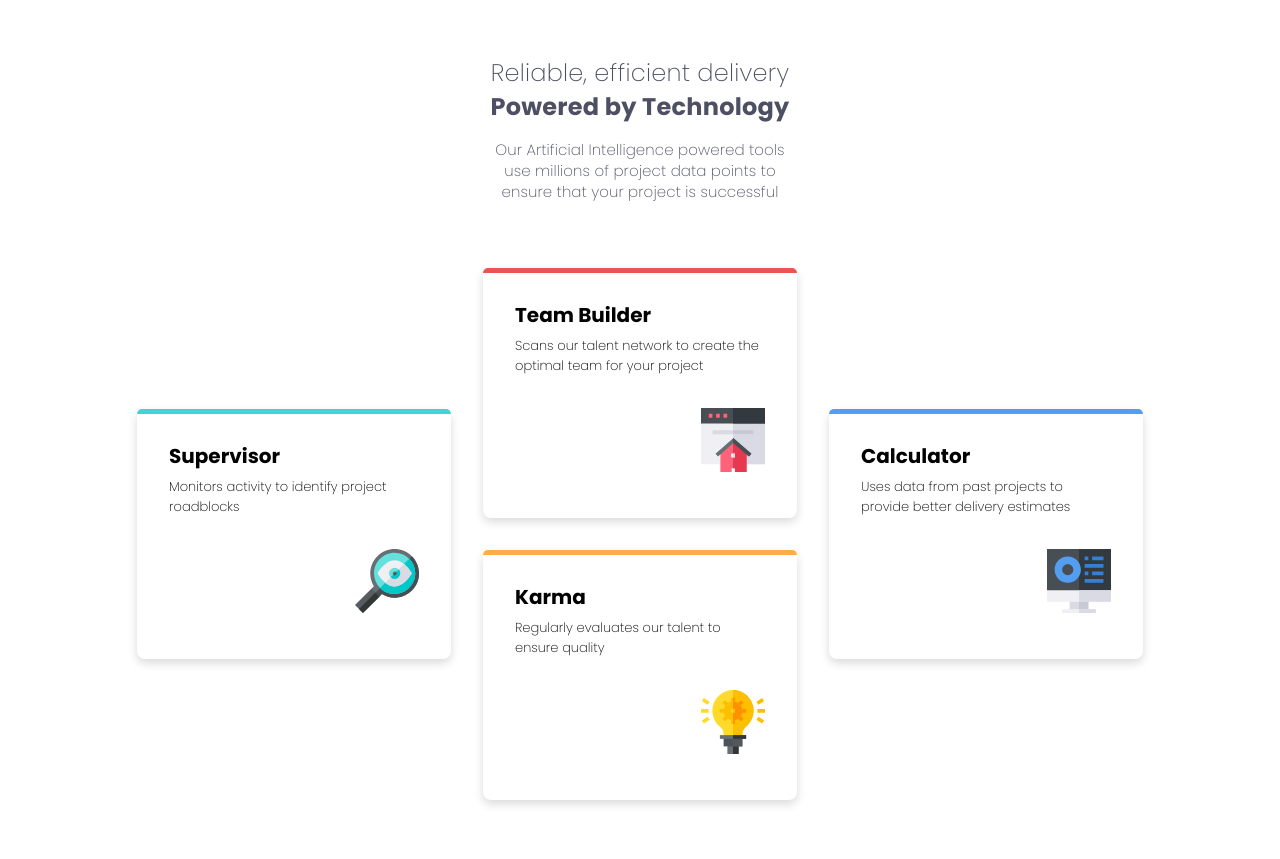
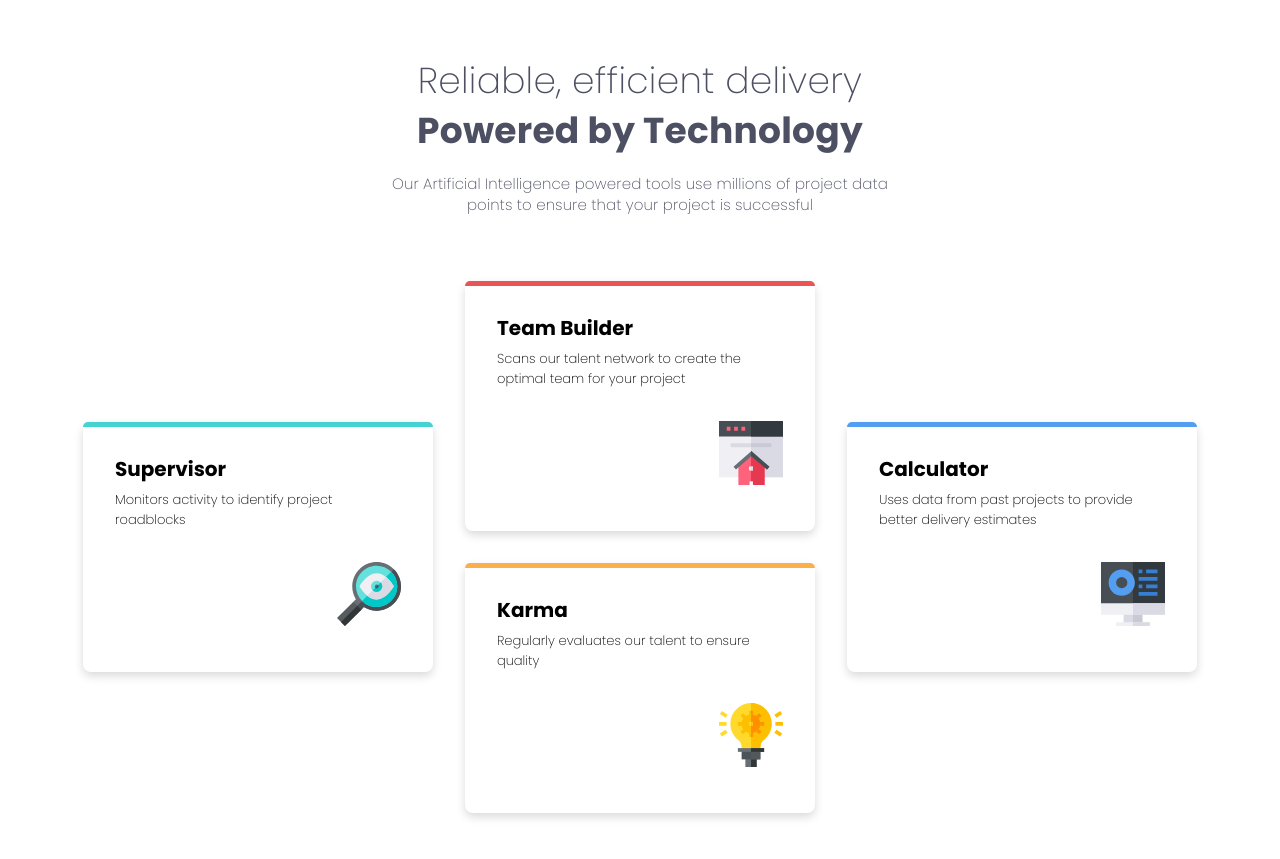
Before and after one commit to ernur-burshak/Four-card-feature-section, a plain HTML site: page index.html in a window 1280 px wide. Drawn offline with Linux system fonts and the light colour scheme.

Commit message:
Finish all project interface

```diff
--- a/style/style.css
+++ b/style/style.css
@@ -182,6 +182,15 @@ h3 {
     grid-column: 1 / 3; /* Занимает две колонки */
     grid-row: 3;
   }
+
+  h1,
+  h2 {
+    font-size: 2.25rem;
+  }
+
+  header {
+    width: 33.75rem;
+  }
 }
 
 @media (min-width: 1025px) {
@@ -195,7 +204,8 @@ h3 {
   }
 
   .card {
-    width: 350px;
+    width: 21.875rem;
+    max-width: none;
   }
 
   .card-cyan {
@@ -217,6 +227,15 @@ h3 {
     grid-column: 3; /* Занимает две колонки */
     grid-row: 1 / 3;
   }
+
+  h1,
+  h2 {
+    font-size: 2.25rem;
+  }
+
+  header {
+    width: 33.75rem;
+  }
 }
 
 .attribution {
```
